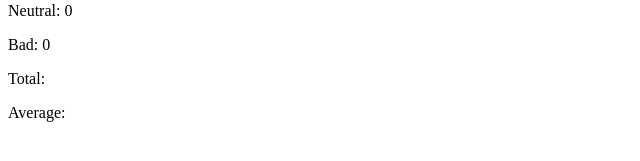
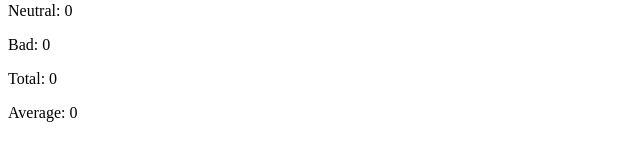
Before and after one commit to dustin4d/FullStackOpen, a React (Vite) app in the folder part1/unicafe/: page / in a window 1280 px wide. Shown: the part 223-384 px from the top of the page, without its empty margins (0-640 px from the left). Built offline with nearby package versions, Linux system fonts and the light colour scheme.

Commit message:
Averaging finally works holy shit

```diff
--- a/part1/unicafe/src/App.jsx
+++ b/part1/unicafe/src/App.jsx
@@ -5,14 +5,22 @@ const App = () => {
     good: 0,
     neutral: 0,
     bad: 0,
+    total: 0,
+    avg: 0,
   })
 
   const handleGood = () => {
     setFeedback(prev => {
       const newFeedback = prev.good + 1
+      const newTotal = prev.total + 1
+      const score = (newFeedback * 1) + (prev.bad * -1)
+      const newAvg = score / newTotal
+
       const update = {
         ...prev,
         good: newFeedback,
+        total: newTotal,
+        avg: newAvg,
       }
 
       return update
@@ -22,9 +30,13 @@ const App = () => {
   const handleNeutral = () => {
     setFeedback(prev => {
       const newFeedback = prev.neutral + 1
+      const newTotal = prev.total + 1
+      // Neutral scores are not calculated in the average
+
       const update = {
         ...prev,
         neutral: newFeedback,
+        total: newTotal,
       }
 
       return update
@@ -34,9 +46,15 @@ const App = () => {
   const handleBad = () => {
     setFeedback(prev => {
       const newFeedback = prev.bad + 1
+      const newTotal = prev.total + 1
+      const score = (prev.good * 1) + ((prev.bad + 1) * -1)
+      const newAvg = score / newTotal
+
       const update = {
         ...prev,
         bad: newFeedback,
+        total: newTotal,
+        avg: newAvg,
       }
 
       return update
@@ -71,8 +89,8 @@ const Stats = (props) => {
       <p>Neutral: {props.feedback.neutral}</p>
       <p>Bad: {props.feedback.bad}</p>
 
-      <p>Total: </p>
-      <p>Average: </p>
+      <p>Total: {props.feedback.total}</p>
+      <p>Average: {props.feedback.avg}</p>
     </div>
   )
 }
```
